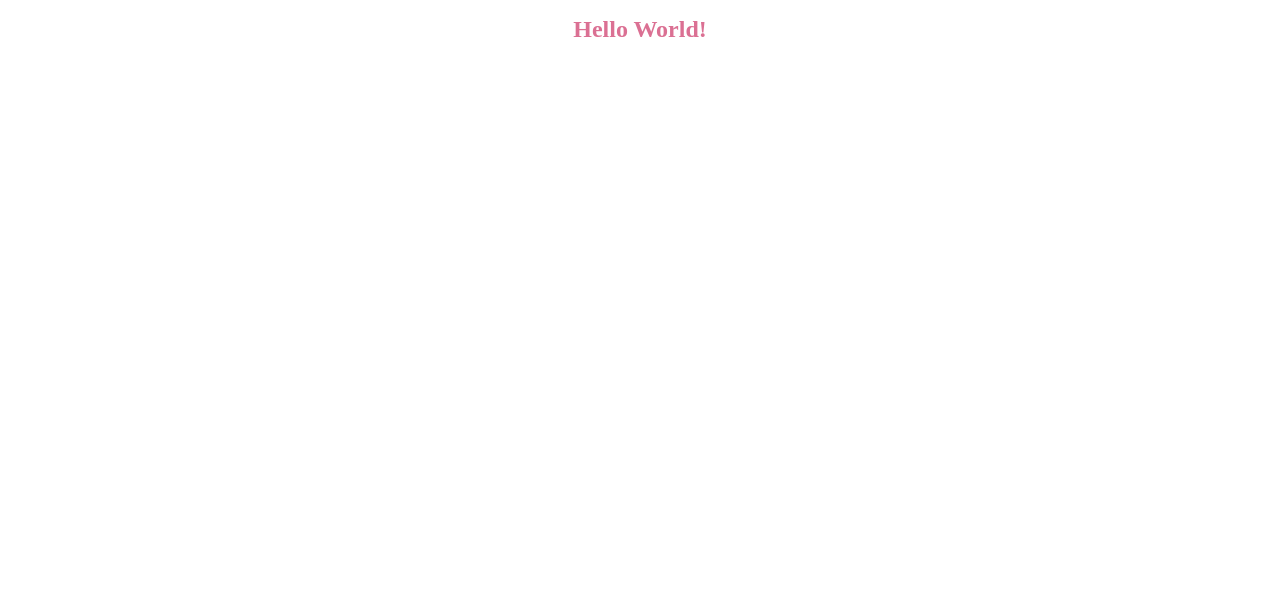
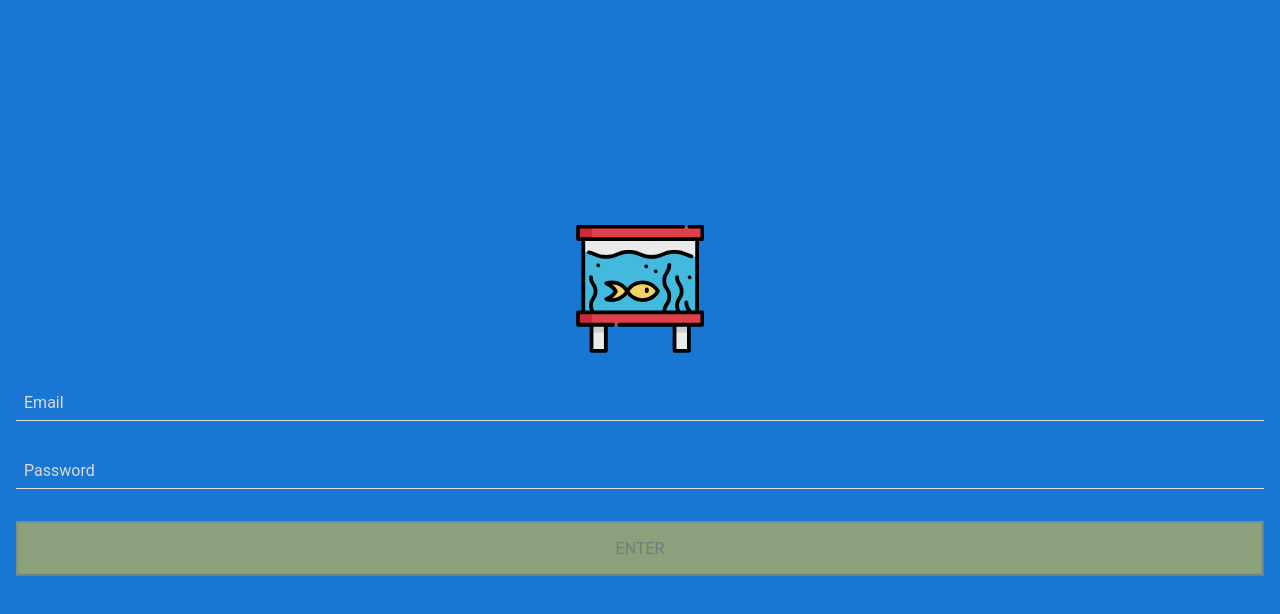
Before and after one commit to sergivillar/aquarium, a React (Create React App) app in the folder packages/client/: page / in a window 1280 px wide. Shown: the top 614 px of the page. Built offline with nearby package versions, Linux system fonts and the light colour scheme; the HTML template or start-up script is replaced by a standard one.

Commit message:
creating login

```diff
--- a/packages/client/public/index.html
+++ b/packages/client/public/index.html
@@ -1,15 +1,15 @@
 <!DOCTYPE html>
 <html lang="en">
     <head>
-    <meta charset="utf-8">
-    <link rel="shortcut icon" href="%PUBLIC_URL%/favicon.ico">
-    <meta name="viewport" content="width=device-width, initial-scale=1, shrink-to-fit=no">
-    <meta name="theme-color" content="#000000">
+        <meta charset="utf-8" />
+        <link rel="shortcut icon" href="%PUBLIC_URL%/favicon.ico" />
+        <meta name="viewport" content="width=device-width, initial-scale=1, shrink-to-fit=no" />
+        <meta name="theme-color" content="#000000" />
         <!--
             manifest.json provides metadata used when your web app is added to the
             homescreen on Android. See https://developers.google.com/web/fundamentals/web-app-manifest/
         -->
-    <link rel="manifest" href="%PUBLIC_URL%/manifest.json">
+        <link rel="manifest" href="%PUBLIC_URL%/manifest.json" />
         <!--
             Notice the use of %PUBLIC_URL% in the tags above.
             It will be replaced with the URL of the `public` folder during the build.
@@ -19,12 +19,154 @@
             work correctly both with client-side routing and a non-root public URL.
             Learn how to configure a non-root public URL by running `npm run build`.
         -->
-    <title>React App</title>
+        <style>
+            html,
+            body,
+            div,
+            span,
+            applet,
+            object,
+            iframe,
+            h1,
+            h2,
+            h3,
+            h4,
+            h5,
+            h6,
+            p,
+            blockquote,
+            pre,
+            a,
+            abbr,
+            acronym,
+            address,
+            big,
+            cite,
+            code,
+            del,
+            dfn,
+            em,
+            img,
+            ins,
+            kbd,
+            q,
+            s,
+            samp,
+            small,
+            strike,
+            strong,
+            sub,
+            sup,
+            tt,
+            var,
+            b,
+            u,
+            i,
+            center,
+            dl,
+            dt,
+            dd,
+            ol,
+            ul,
+            li,
+            fieldset,
+            form,
+            label,
+            legend,
+            table,
+            caption,
+            tbody,
+            tfoot,
+            thead,
+            tr,
+            th,
+            td,
+            article,
+            aside,
+            canvas,
+            details,
+            embed,
+            figure,
+            figcaption,
+            footer,
+            header,
+            hgroup,
+            menu,
+            nav,
+            output,
+            ruby,
+            section,
+            summary,
+            time,
+            mark,
+            audio,
+            video {
+                margin: 0;
+                padding: 0;
+                border: 0;
+                font-size: 100%;
+                font: inherit;
+                vertical-align: baseline;
+            }
+            /* HTML5 display-role reset for older browsers */
+            article,
+            aside,
+            details,
+            figcaption,
+            figure,
+            footer,
+            header,
+            hgroup,
+            menu,
+            nav,
+            section {
+                display: block;
+            }
+            body {
+                line-height: 1;
+            }
+            ol,
+            ul {
+                list-style: none;
+            }
+            blockquote,
+            q {
+                quotes: none;
+            }
+            blockquote:before,
+            blockquote:after,
+            q:before,
+            q:after {
+                content: '';
+                content: none;
+            }
+            table {
+                border-collapse: collapse;
+                border-spacing: 0;
+            }
+            html,
+            body,
+            #root {
+                height: 100%;
+            }
+            html {
+                box-sizing: border-box;
+                font-family: 'Roboto', sans-serif;
+            }
+            *,
+            *:before,
+            *:after {
+                box-sizing: inherit;
+                font-family: inherit;
+            }
+            body {
+                background-color: #1976d2;
+            }
+        </style>
+        <title>Aquarium</title>
     </head>
     <body>
-    <noscript>
-      You need to enable JavaScript to run this app.
-    </noscript>
+        <noscript> You need to enable JavaScript to run this app. </noscript>
         <div id="root"></div>
         <!--
             This HTML file is a template.
--- a/packages/client/src/App.tsx
+++ b/packages/client/src/App.tsx
@@ -1,12 +1,11 @@
 import React from 'react';
-import styled from 'styled-components/macro';
+import Login from './components/Login';
 
-const Title = styled.h1`
-    font-size: 1.5em;
-    text-align: center;
-    color: palevioletred;
-`;
+const App = () => <Login />;
 
-const App = () => <Title>Hello World!</Title>;
+// TODO
+{
+    /* <div>Icons made by <a href="https://www.freepik.com/" title="Freepik">Freepik</a> from <a href="https://www.flaticon.com/" 			    title="Flaticon">www.flaticon.com</a> is licensed by <a href="http://creativecommons.org/licenses/by/3.0/" 			    title="Creative Commons BY 3.0" target="_blank">CC 3.0 BY</a></div> */
+}
 
 export default App;
--- /dev/null
+++ b/packages/client/src/api.ts
@@ -0,0 +1,9 @@
+const API_URL = 'https://localhost:3000/';
+
+const login = () => fetch(API_URL + 'login').then(res => res.json());
+
+const api = {
+    login,
+};
+
+export default api;
--- /dev/null
+++ b/packages/client/src/components/Login.tsx
@@ -0,0 +1,139 @@
+import React, {useState} from 'react';
+import styled from 'styled-components/macro';
+import icon from '../assets/icons/fish-tank.svg';
+// import api from '../api';
+
+const LoginContainer = styled.div`
+    height: 100%;
+    display: flex;
+    justify-content: center;
+    align-items: center;
+    flex-direction: column;
+    padding: 0 16px;
+
+    & > * {
+        margin: 16px 0px;
+    }
+`;
+
+const InputContainer = styled.div`
+    width: 100%;
+    position: relative;
+    display: inline-block;
+    overflow: hidden;
+`;
+
+const Input = styled.input`
+    width: 100%;
+    padding: 8px;
+    font-size: 1rem;
+    border: none;
+    border-bottom: 1px solid #e1e2e1;
+    background-color: inherit;
+    color: white;
+
+    ::placeholder {
+        color: #dcdad6;
+    }
+
+    :focus {
+        outline: none;
+    }
+
+    :focus + span {
+        left: 0;
+    }
+`;
+
+const InputUnderline = styled.span`
+    transition: all 0.5s;
+    display: inline-block;
+    bottom: 0;
+    left: -100%;
+    position: absolute;
+    width: 100%;
+    height: 2px;
+    background-color: #ffca28;
+`;
+
+const Logo = styled.img`
+    height: 128px;
+`;
+
+const Button = styled.button`
+    width: 100%;
+    padding: 16px;
+    background-color: #ffca28;
+    text-transform: uppercase;
+    font-size: 1rem;
+
+    :focus {
+        outline: none;
+    }
+
+    &:disabled {
+        opacity: 0.5;
+    }
+`;
+
+// Take from https://stackoverflow.com/questions/46155/how-to-validate-an-email-address-in-javascript
+function validateEmail(email: string): boolean {
+    const re = /^(([^<>()[\]\\.,;:\s@\"]+(\.[^<>()[\]\\.,;:\s@\"]+)*)|(\".+\"))@((\[[0-9]{1,3}\.[0-9]{1,3}\.[0-9]{1,3}\.[0-9]{1,3}\])|(([a-zA-Z\-0-9]+\.)+[a-zA-Z]{2,}))$/;
+    return re.test(email);
+}
+
+const Login = () => {
+    const [email, setEmail] = useState('');
+    const [emailError, setEmailError] = useState('');
+    const [password, setPassword] = useState('');
+    const [passwordError, setPasswordError] = useState('');
+
+    const onChangeEmail = (event: React.ChangeEvent<HTMLInputElement>) => {
+        const emailValue = event.target.value;
+        setEmail(emailValue);
+
+        const isValidEmail = validateEmail(emailValue);
+
+        if (!isValidEmail) {
+            setEmailError('Email has an incorrect value');
+        } else {
+            setEmailError('');
+        }
+    };
+
+    const onChangePassword = (event: React.ChangeEvent<HTMLInputElement>) => {
+        const passwordValue = event.target.value;
+        setPassword(passwordValue);
+
+        if (passwordValue.length < 6 || passwordValue.length > 12) {
+            setPasswordError('Password length must be between 6 and 12 characters.');
+        } else {
+            setPasswordError('');
+        }
+    };
+
+    const submitLogin = () => {
+        console.log('Do login', email, password);
+    };
+
+    const isInvalidLogin: boolean = !email || !password || !!emailError || !!passwordError;
+
+    return (
+        <LoginContainer>
+            <Logo src={icon} />
+            <InputContainer>
+                <Input value={email} type="text" onChange={onChangeEmail} placeholder="Email" />
+                <InputUnderline />
+            </InputContainer>
+            <InputContainer>
+                <Input value={password} type="password" onChange={onChangePassword} placeholder="Password" />
+                <InputUnderline />
+            </InputContainer>
+            <Button disabled={isInvalidLogin} onClick={submitLogin}>
+                Enter
+            </Button>
+        </LoginContainer>
+    );
+};
+
+export default Login;
--- a/packages/client/tslint.json
+++ b/packages/client/tslint.json
@@ -8,7 +8,8 @@
         "member-access": false,
         "no-console": [true, "log"],
         "jsx-no-multiline-js": false,
-        "interface-name": false
+        "interface-name": false,
+        "jsx-no-lambda": false
     },
     "rulesDirectory": []
 }
```
Also changed, not shown: packages/client/src/assets/icons/fish-tank-bw.svg (added), packages/client/src/assets/icons/fish-tank.svg (added). Lines whose indentation alone changed are shown as unchanged.
